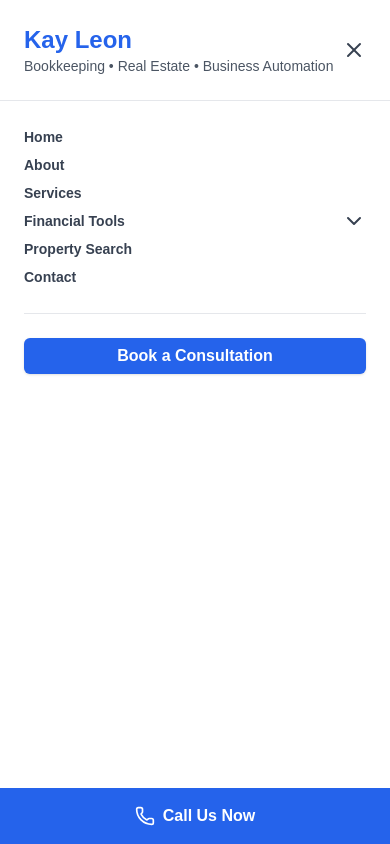
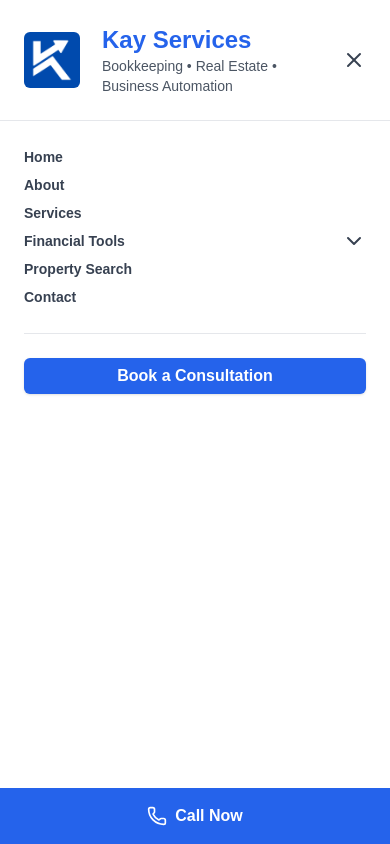
Before and after one commit to xavleon/KayConsultingSite, a Next.js app: page / in a window 390 px wide. Both pictures are taken after a click on the button 354 px from the left and 52 px from the top of the page. Shown: the top 844 px of the page. Built offline with nearby package versions, Linux system fonts and the light colour scheme.

Commit message:
mobile menu match and call now footer updated

```diff
--- a/src/components/mobile-call-button.js
+++ b/src/components/mobile-call-button.js
@@ -7,10 +7,10 @@ export function MobileCallButton() {
     <a
       href="tel:+1-917-767-2870"
       className="fixed bottom-0 left-0 right-0 z-50 bg-blue-600 hover:bg-blue-700 text-white py-4 flex items-center justify-center gap-2 lg:hidden transition-colors"
-      aria-label="Call Us Now"
+      aria-label="Call Now"
     >
       <Phone className="w-5 h-5" />
-      <span className="font-semibold">Call Us Now</span>
+      <span className="font-semibold">Call Now</span>
     </a>
   );
 }
--- a/src/components/navbar.js
+++ b/src/components/navbar.js
@@ -175,18 +175,28 @@ export function Navbar() {
           }}
         >
           <div className="flex items-center justify-between px-6 py-6 border-b">
+            {/* Logo and Branding */}
+            <div className="flex items-center space-x-4">
+              <img
+                src="/logo3.png" // Replace with the actual path to your logo
+                alt="Kay Services Logo"
+                className="h-14 w-14 rounded-md" // Matches desktop logo
+              />
               <Link
                 href="/"
                 className="-m-1.5 p-1.5 text-2xl font-bold text-blue-600"
-              onClick={() => toggleMobileMenu(false)}
+                onClick={() => toggleMobileMenu(false)} // Close menu when logo is clicked
               >
                 <span className="flex flex-col">
-                <span>Kay Leon</span>
+                  <span>Kay Services</span>
                   <span className="text-sm font-medium text-gray-600">
                     Bookkeeping • Real Estate • Business Automation
                   </span>
                 </span>
               </Link>
+            </div>
+
+            {/* Close Button */}
             <button
               type="button"
               className="-m-2.5 rounded-md p-2.5 text-gray-700"
```
Lines whose indentation alone changed are shown as unchanged.
